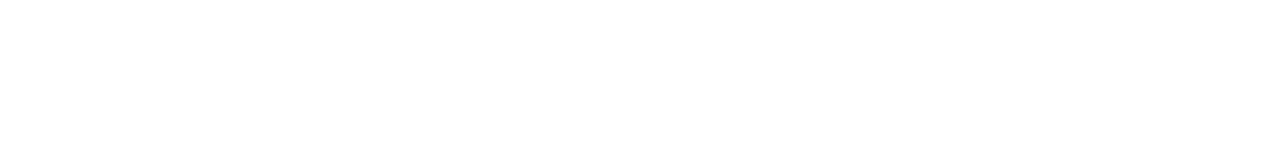
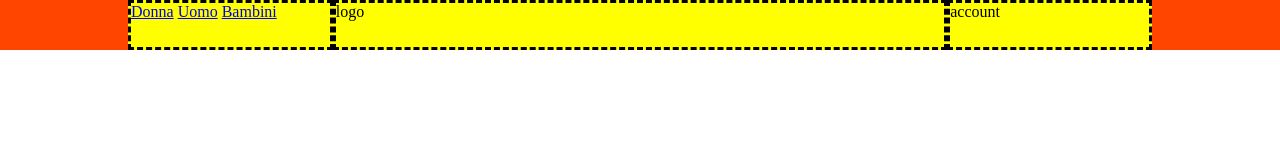
Before and after one commit to EsterDahri1/html-css-boolando, a plain HTML site: page index.html in a window 1280 px wide. Drawn offline with Linux system fonts and the light colour scheme.

Commit message:
add debug header

```diff
--- a/assets/css/style.css
+++ b/assets/css/style.css
@@ -7,3 +7,51 @@
 }
 
 /*#endregion Common*/
+
+/*#region Debug*/
+.debug header{
+    min-height: 50px;
+    width:100%;
+    position:fixed;
+    background-color: orangered;
+}
+
+.debug .container-sm {
+    background-color: yellow;
+    width:80%;
+    margin: auto;
+    display: flex;
+    justify-content: center;
+    align-items: center;
+}
+
+.debug .client, .debug .account{
+    border-style: dashed;
+    width: 20%;
+}
+
+.debug .logo {
+    border-style: dashed;
+    width: 60%;
+}
+
+.debug main{
+
+}
+/*#endregion Debug*/
+
+/*#region Main*/
+
+.container-sm{
+    width:80%;
+    margin: auto;
+    display: flex;
+    justify-content: center;
+    align-items: center;
+}
+
+.client, .logo, .account{
+    min-height: 50px;
+
+}
+/*#endregion Main*/
--- a/index.html
+++ b/index.html
@@ -8,9 +8,15 @@
 </head>
 <body class="debug">
     <div class="container">
-        <header>
+        <header id="page_header">
             <div class="container-sm">
-
+                <div class="client">
+                    <a href="#">Donna</a>
+                    <a href="#">Uomo</a>
+                    <a href="#">Bambini</a>
+                </div>
+                <div class="logo">logo</div>
+                <div class="account">account</div>
             </div>
         </header>
         <main></main>
```
